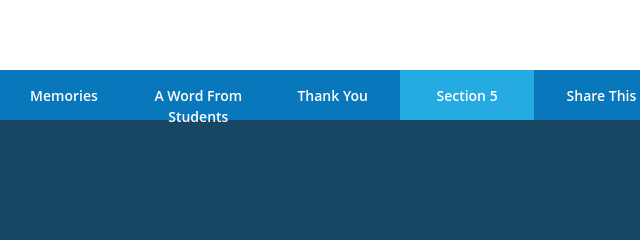
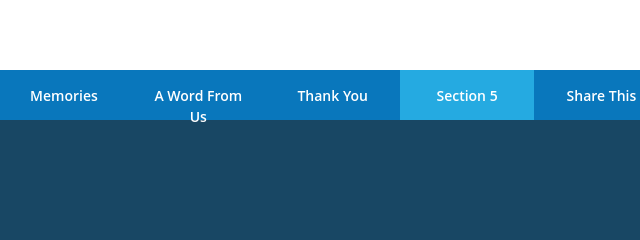
Before and after one commit to neelaryan/tribute-to-sd-sir, a plain HTML site: page index.html in a window 1280 px wide. Shown: the part 330-570 px from the top of the page, 432-1072 px from the left. Drawn offline with nearby package versions, Linux system fonts and the light colour scheme.

Commit message:
Update index.html

```diff
--- a/index.html
+++ b/index.html
@@ -114,7 +114,7 @@
 	 		<a href="#sTop" class="subNavBtn">Home</a>
 	 		<a href="#s1" class="subNavBtn">Content</a>
 			<a href="#s2" class="subNavBtn">Memories</a>
-			<a href="#s3" class="subNavBtn">A Word From Students</a>
+			<a href="#s3" class="subNavBtn">A Word From Us</a>
 			<a href="#s4" class="subNavBtn">Thank You</a>
 			<a href="#s5" class="subNavBtn">Section 5</a>
 			<a href="" class="subNavBtn extLink end">Share This</a>
```
